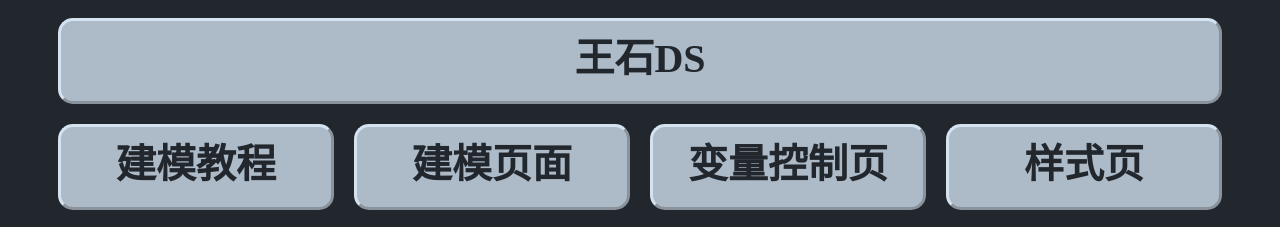
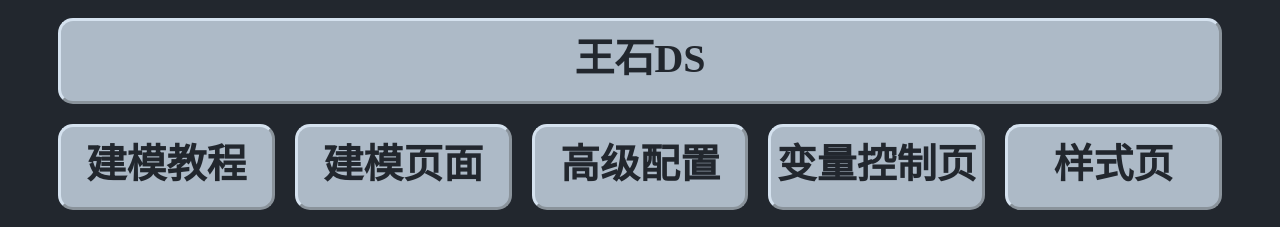
Before and after one commit to Lennonleslie/KODOCODE, a plain HTML site: page index.html in a window 1280 px wide. Shown: the part 719-946 px from the top of the page. Drawn offline with Linux system fonts and the light colour scheme.

Commit message:
增加一个配置选项
增加一个高级配置的入口

```diff
--- a/index.html
+++ b/index.html
@@ -107,6 +107,11 @@
                     <div>建模页面</div>
                 </a>
                 <a class="tab_control tab_size bcw"
+                    href="https://www.kujiale.com/pub/saas/admin/brandgoods/customized/advanced-config?toolType=wardrobe&libraryName=&obsCustomLibraryId="
+                    target="_blank" rel="noopener noreferrer">
+                    <div>高级配置</div>
+                </a>
+                <a class="tab_control tab_size bcw"
                     href="https://www.kujiale.com/vc/editor/globalvariable?tooltype=wardrobe" target="_blank"
                     rel="noopener noreferrer">
                     <div>变量控制页</div>
```
